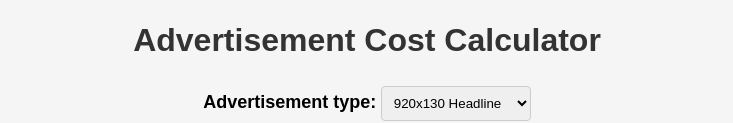
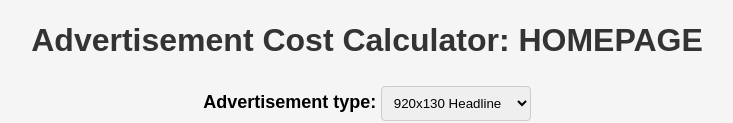
Before and after one commit to WWWebb001/TRBusiness-Web-Banner-Calculator, a plain HTML site: page index.html in a window 1280 px wide. Shown: the part 173-296 px from the top of the page, without its empty margins (273-1006 px from the left). Drawn offline with Linux system fonts and the light colour scheme.

Commit message:
Update index.html

```diff
--- a/index.html
+++ b/index.html
@@ -136,7 +136,7 @@ button {
     <img src="https://www.trbusiness.com/wp-content/themes/trbusiness/images/TRBusiness_logo.png" alt="TRBusiness Logo">
   </div>
 
-  <h1>Advertisement Cost Calculator</h1>
+  <h1>Advertisement Cost Calculator: HOMEPAGE</h1>
   <form>
     <label for="adType">Advertisement type:</label>
 
```
